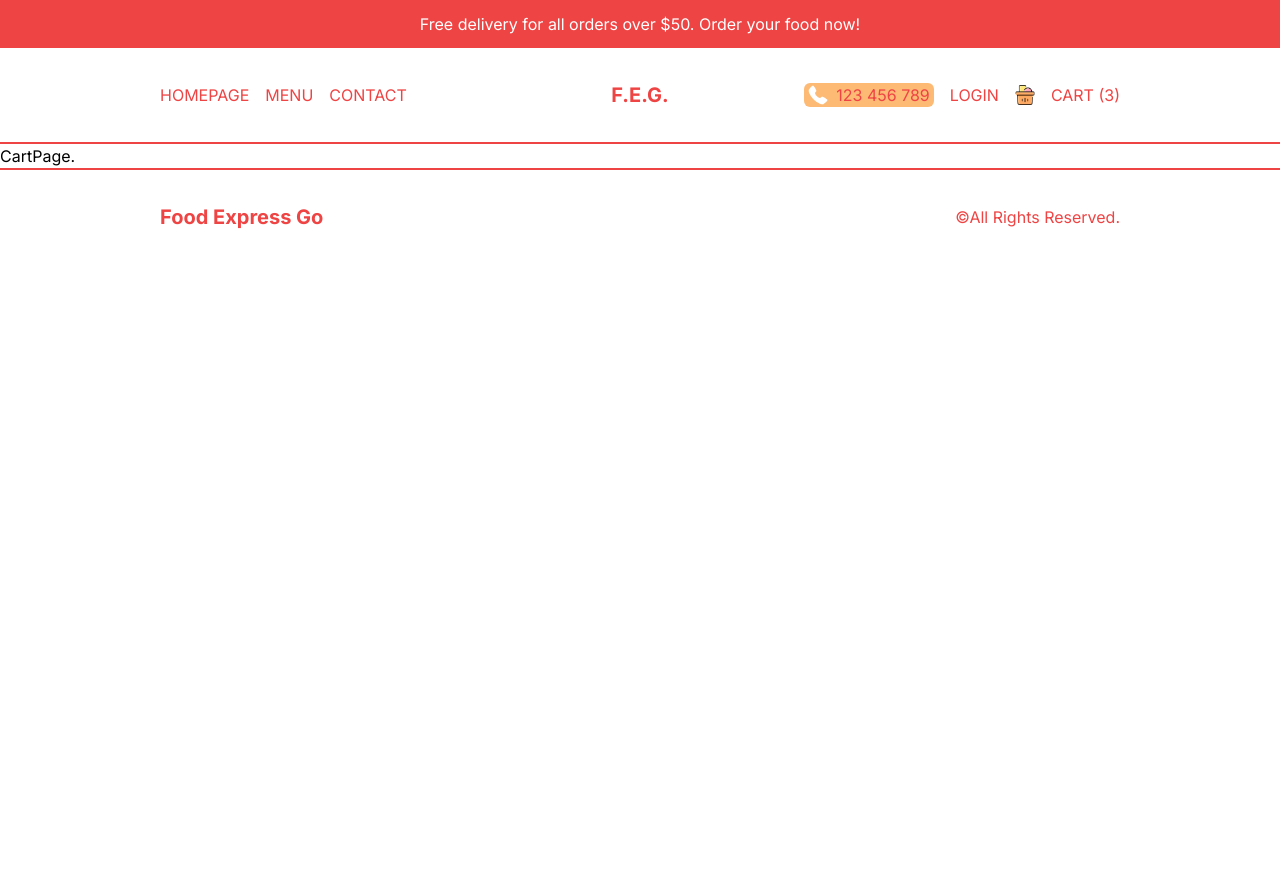
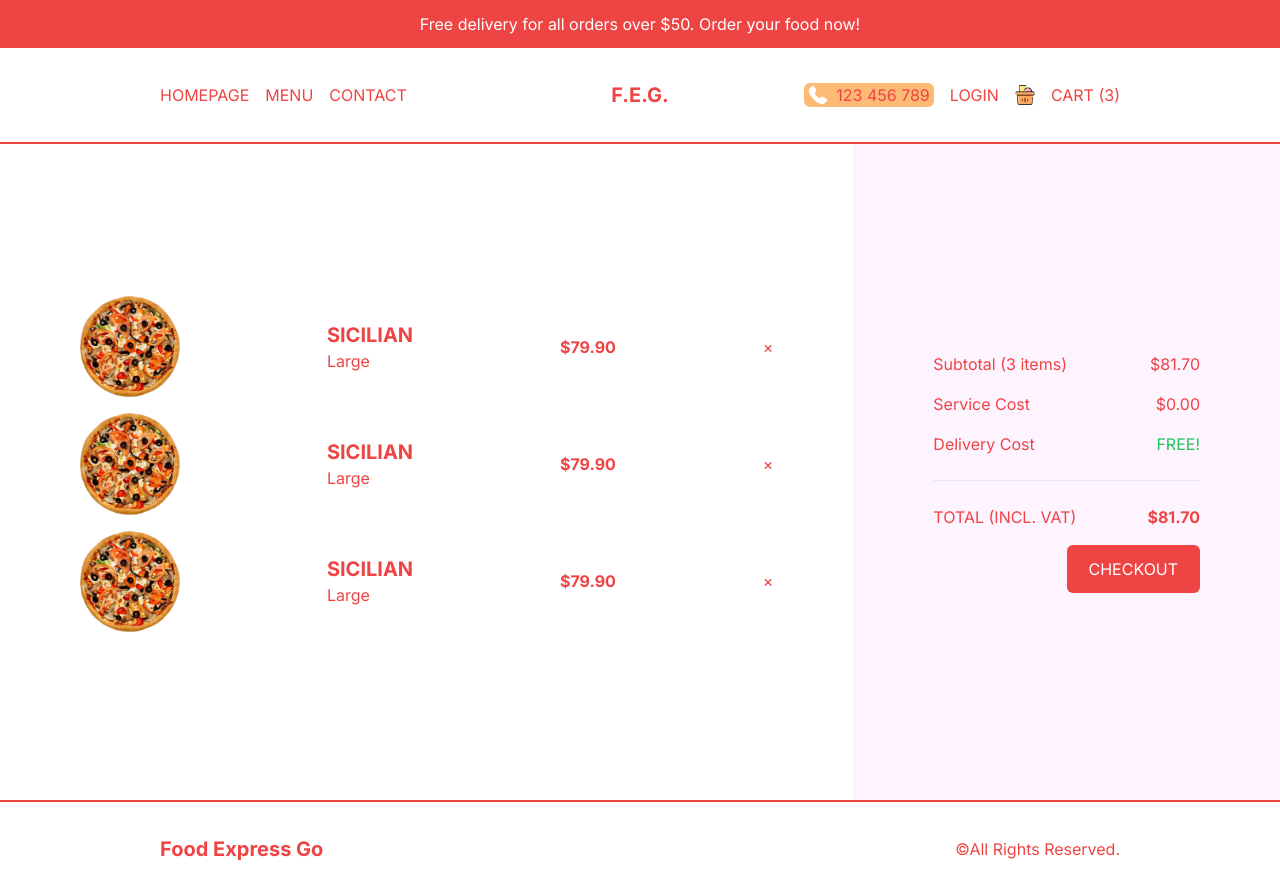
Before and after one commit to ctasbihas/FoodExpressGo, a Next.js app: page /cart in a window 1280 px wide. Before the commit the page ends 800 px from the top, so only its background shows below. Built offline with nearby package versions, Linux system fonts and the light colour scheme.

Commit message:
Cart page added

```diff
--- a/src/app/cart/page.tsx
+++ b/src/app/cart/page.tsx
@@ -1,11 +1,65 @@
-import React from 'react';
+import Image from "next/image";
+import React from "react";
 
 const CartPage = () => {
-    return (
-        <div>
-            CartPage.
-        </div>
-    );
+	return (
+		<div className="h-[calc(100vh-6rem)] md:h-[calc(100vh-9rem)] flex flex-col text-red-500 lg:flex-row">
+			{/* PRODUCTS CONTAINER */}
+			<div className="h-1/2 p-4 flex flex-col justify-center overflow-scroll lg:h-full lg:w-2/3 2xl:w-1/2 lg:px-20 2xl:text-xl 2xl:gap-6">
+				{/* SINGLE ITEM */}
+				<div className="flex items-center justify-between mb-4">
+					<Image src="/temporary/p1.png" alt="" width={100} height={100} />
+					<div>
+						<h1 className="uppercase text-xl font-bold">sicilian</h1>
+						<span>Large</span>
+					</div>
+					<h2 className="font-bold">$79.90</h2>
+					<span className="cursor-pointer">&times;</span>
+				</div>
+				<div className="flex items-center justify-between mb-4">
+					<Image src="/temporary/p1.png" alt="" width={100} height={100} />
+					<div>
+						<h1 className="uppercase text-xl font-bold">sicilian</h1>
+						<span>Large</span>
+					</div>
+					<h2 className="font-bold">$79.90</h2>
+					<span className="cursor-pointer">&times;</span>
+				</div>
+				<div className="flex items-center justify-between mb-4">
+					<Image src="/temporary/p1.png" alt="" width={100} height={100} />
+					<div>
+						<h1 className="uppercase text-xl font-bold">sicilian</h1>
+						<span>Large</span>
+					</div>
+					<h2 className="font-bold">$79.90</h2>
+					<span className="cursor-pointer">&times;</span>
+				</div>
+			</div>
+			{/* PAYMENT CONTAINER */}
+			<div className="h-1/2 p-4 bg-fuchsia-50 flex flex-col gap-4 justify-center lg:h-full lg:w-1/3 2xl:w-1/2 lg:px-20 2xl:text-xl 2xl:gap-6">
+				<div className="flex justify-between">
+					<span>Subtotal (3 items)</span>
+					<span>$81.70</span>
+				</div>
+				<div className="flex justify-between">
+					<span>Service Cost</span>
+					<span>$0.00</span>
+				</div>
+				<div className="flex justify-between">
+					<span>Delivery Cost</span>
+					<span className="text-green-500">FREE!</span>
+				</div>
+				<hr className="my-2" />
+				<div className="flex justify-between">
+					<span>TOTAL (INCL. VAT)</span>
+					<span className="font-bold">$81.70</span>
+				</div>
+				<button className="bg-red-500 text-white p-3 rounded-md w-1/2 self-end">
+					CHECKOUT
+				</button>
+			</div>
+		</div>
+	);
 };
 
 export default CartPage;
--- a/src/components/Price.tsx
+++ b/src/components/Price.tsx
@@ -23,7 +23,7 @@
 		<div className="flex flex-col gap-4">
 			<h1 className="text-2xl font-bold">${total.toFixed(2)}</h1>
 			{/* OPTIONS CONTAINER */}
-			<div className="flex justify-between gap-4">
+			<div className="flex gap-4">
 				{options?.map((option, index) => (
 					<button
 						key={option.title}
```
